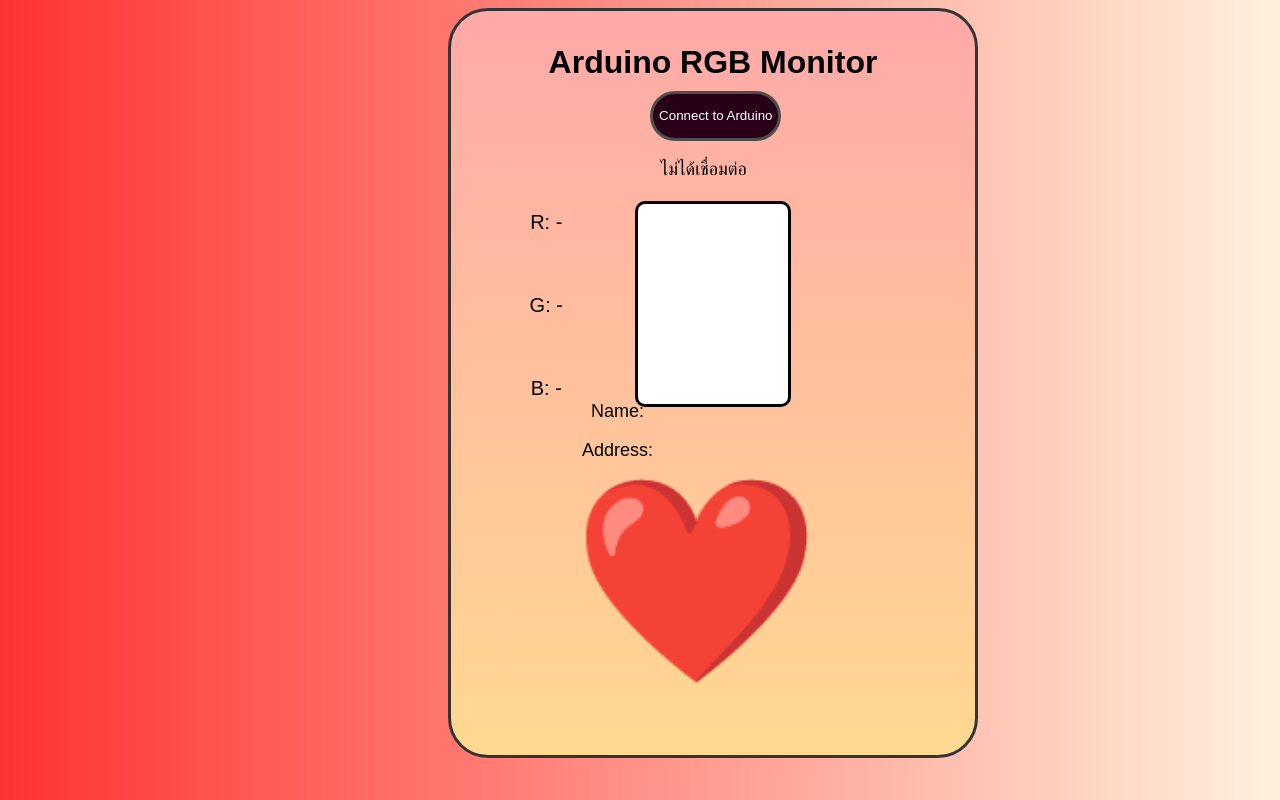
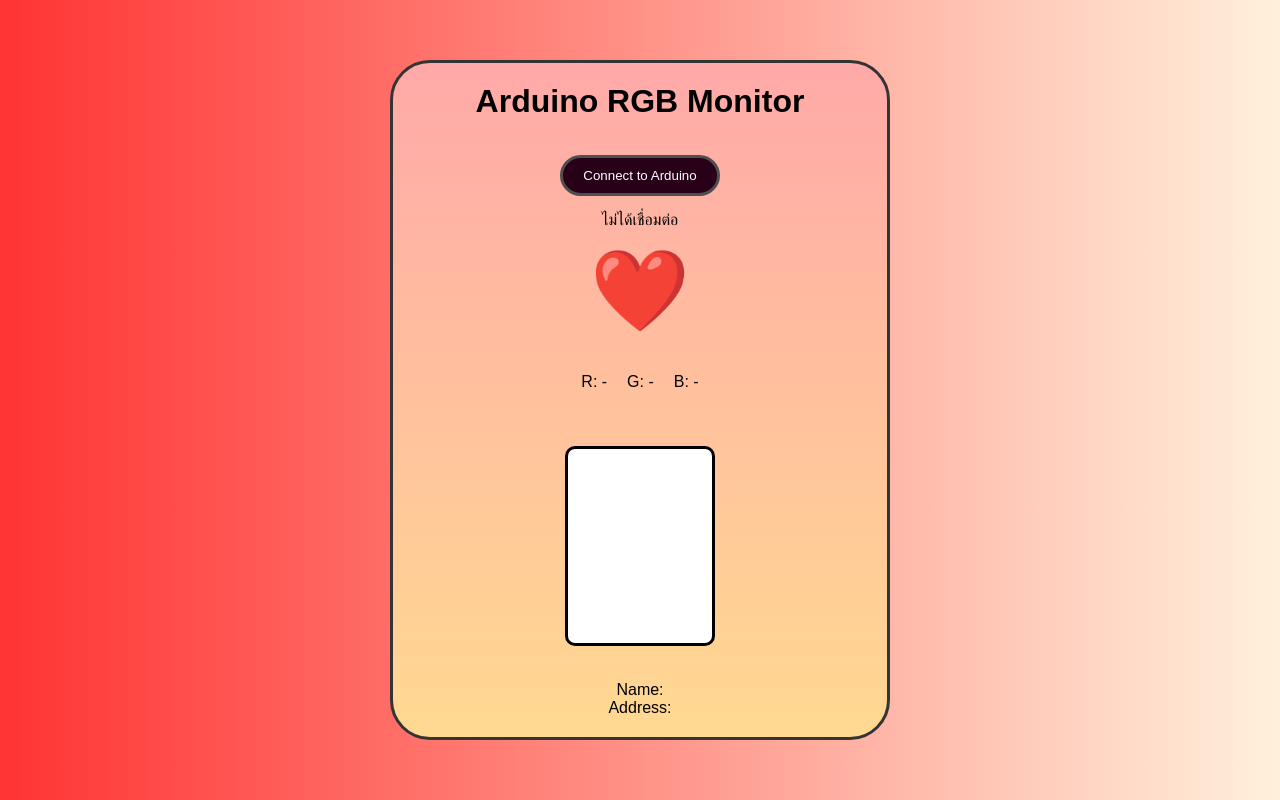
Before and after one commit to boll123/Arduino-RGB-NAME, a plain HTML site: page index.html in a window 1280 px wide. Drawn offline with Linux system fonts and the light colour scheme.

Commit message:
Update style.css

```diff
--- a/style.css
+++ b/style.css
@@ -1,80 +1,92 @@
+* {
+    box-sizing: border-box;
+    margin: 0;
+    padding: 0;
+}
+
 body {
     background: linear-gradient(to right, rgba(255, 0, 0, 0.8), rgba(255, 185, 80, 0.2));
     font-family: Arial, sans-serif;
+    display: flex;
+    justify-content: center;
+    align-items: center;
+    min-height: 100vh;
+    overflow: hidden;
 }
 
 .top {
+    display: flex;
     flex-direction: column;
     align-items: center;
-    text-align: center;
-    justify-content: space-between;
-    gap: 8px;
+    justify-content: center;
+    width: 90%;
+    max-width: 500px;
+    min-height: 80vh;
     border: 3px solid #343434;
     background: linear-gradient(#ffa9a9, rgb(255, 217, 145));
-    width: 500px;
-    height: calc(100vh - 80px);
-    position: absolute;
-    left: 35%;
     border-radius: 40px;
-    padding: 12px;
+    padding: 20px;
+    position: relative;
+    gap: 15px;
+}
+
+h1 {
+    margin-bottom: 20px;
+}
+
+.center {
+    display: flex;
+    justify-content: center;
+    width: 100%;
 }
 
 .top button {
-    position: absolute;
-    left: 38%;
-    top: 80px;
     background: #280119;
     border: 3px solid #4f4f4f;
     border-radius: 30px;
     color: white;
     cursor: pointer;
+    padding: 10px 20px;
 }
 
 .top button:hover {
     background: #5c5c5c;
 }
 
-.Status {
-    position: absolute;
-    top: 130px;
-    left: 40%;
-    font-size: 18px;
+.Status, .rgb-values, .nameadress {
+    text-align: center;
+    width: 100%;
 }
 
 .sm p {
-    position: absolute;
-    top: 34%;
-    left: 23%;
-    font-size: 200px;
+    font-size: 10vmin;
 }
 
 .rgb-values {
-    gap: 500px;
-    position: absolute;
-    top: 180px;
-    left: 15%;
-    font-size: 20px;
     display: flex;
-    flex-direction: column;
+    flex-direction: row;
+    justify-content: center;
     gap: 20px;
+    margin: 20px 0;
 }
 
 .color-box {
-    position: absolute;
-    top: 190px;
-    left: 50%;
-    transform: translateX(-50%);
     width: 150px;
     height: 200px;
     border: 3px solid #000;
     background-color: white;
     border-radius: 10px;
+    margin: 20px 0;
 }
 
-.nameadress {
-    position: absolute;
-    top: 50%;
-    left: 25%;
-    font-size: 18px;
+@media (max-width: 600px) {
+    .top {
+        width: 95%;
+        min-height: 90vh;
+    }
 
+    .rgb-values {
+        flex-direction: column;
+        align-items: center;
+    }
 }
```
